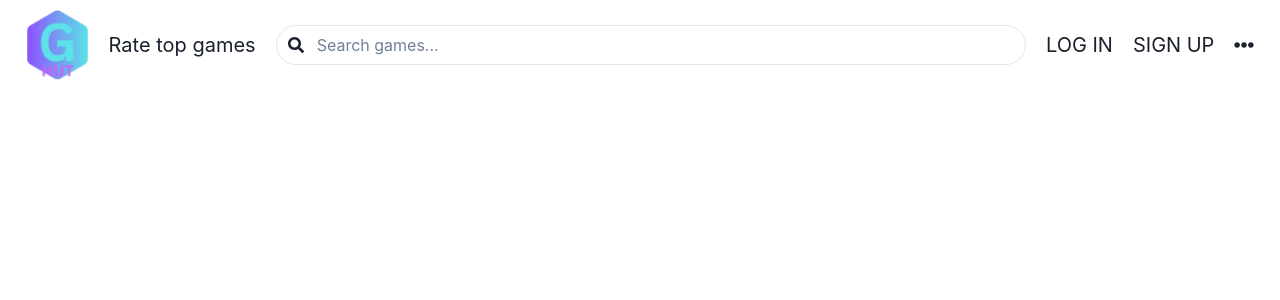
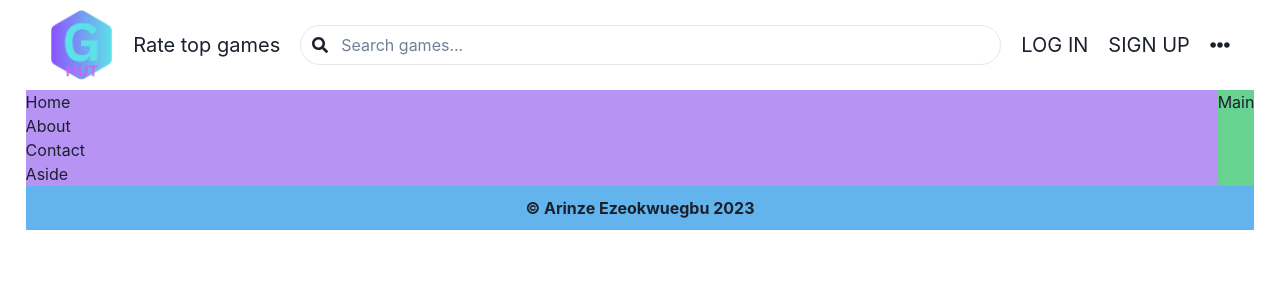
Before and after one commit to daceze95/g-hut, a React (Vite) app: page / in a window 1280 px wide. Shown: the top 300 px of the page. Built offline with nearby package versions, Linux system fonts and the light colour scheme.

Commit message:
add layout - aside, main and footer. Cleanup app then add home component

```diff
--- a/src/App.tsx
+++ b/src/App.tsx
@@ -1,9 +1,9 @@
-import Navbar from './components/Nav/Navbar';
+import Home from './pages/Home';
 
 function App() {
   return (
     <>
-      <Navbar />
+     <Home/>
     </>
   );
 }
--- /dev/null
+++ b/src/components/Aside.tsx
@@ -0,0 +1,16 @@
+import { Box, List, ListItem } from "@chakra-ui/react"
+
+const Aside = () => {
+  return (
+    <Box >
+        <List>
+            <ListItem>Home</ListItem>
+            <ListItem>About</ListItem>
+            <ListItem>Contact</ListItem>
+        </List>
+        Aside
+    </Box>
+  )
+}
+
+export default Aside
--- /dev/null
+++ b/src/components/Footer.tsx
@@ -0,0 +1,16 @@
+import { Box, Text } from '@chakra-ui/react';
+
+const Footer = () => {
+  return (
+    <Box
+      py='10px'
+      fontWeight='bold'
+      display='flex'
+      alignItems='center'
+      justifyContent='center'>
+      <Text as='a' cursor='pointer'>&copy; Arinze Ezeokwuegbu 2023</Text>
+    </Box>
+  );
+};
+
+export default Footer;
--- /dev/null
+++ b/src/components/Layout/Layout.tsx
@@ -0,0 +1,43 @@
+import { ReactNode } from 'react';
+import { Grid, GridItem, Show } from '@chakra-ui/react';
+import Aside from '../Aside';
+import Navbar from '../Nav/Navbar';
+import Footer from '../Footer';
+
+interface Props{
+    children: ReactNode;
+}
+
+const Layout = ({children}:Props) => {
+  return (
+    <Grid
+      templateAreas={{
+        base: `"header" "main" "footer"`,
+        lg: `"header header" "aside main" "footer footer"`,
+      }}
+      templateColumns={{
+        base: `1fr`,
+        lg: `"200px" "1fr"`,
+      }}
+      px='2%'>
+      <GridItem area='header'>
+        <Navbar />
+      </GridItem>
+
+      <Show above='lg'>
+        <GridItem bg='purple.300' area='aside'>
+          <Aside />
+        </GridItem>
+      </Show>
+
+      <GridItem bg='green.300' area='main'>
+        {children}
+      </GridItem>
+      <GridItem bg='blue.300' area='footer'>
+        <Footer />
+      </GridItem>
+    </Grid>
+  );
+};
+
+export default Layout;
--- /dev/null
+++ b/src/components/Main.tsx
@@ -0,0 +1,9 @@
+import { Box } from '@chakra-ui/react';
+
+const Main = () => {
+  return (
+      <Box >Main</Box>
+  );
+};
+
+export default Main;
--- /dev/null
+++ b/src/pages/Home.tsx
@@ -0,0 +1,12 @@
+import Layout from '../components/Layout/Layout';
+import Main from '../components/Main';
+
+const Home = () => {
+  return (
+    <Layout>
+      <Main />
+    </Layout>
+  );
+};
+
+export default Home;
--- a/src/theme.ts
+++ b/src/theme.ts
@@ -1,5 +1,5 @@
 // 1. Import the extendTheme function
-import { extendTheme } from '@chakra-ui/react'
+// import { extendTheme } from '@chakra-ui/react'
 
 // 2. Extend the theme to include custom colors, fonts, etc
 // const colors = {
```
